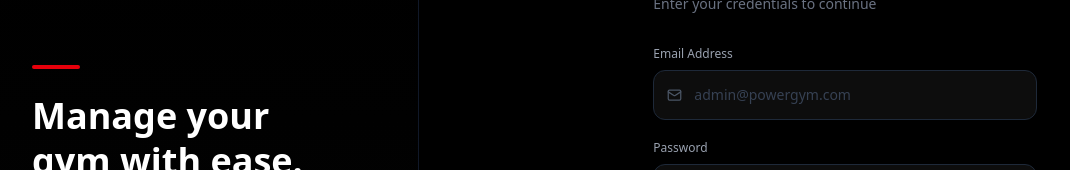
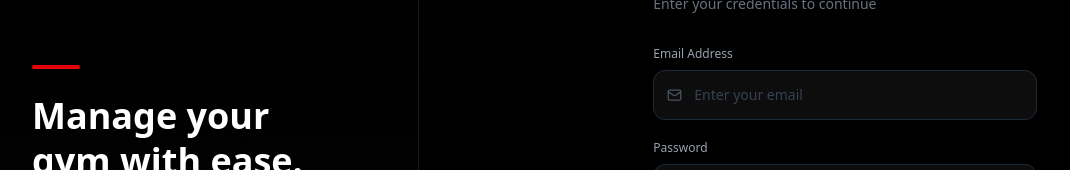
Before and after one commit to JainSrushti/Gym_Frontend, a React (Vite) app: page /admin in a window 1280 px wide. Shown: the part 252-422 px from the top of the page, without its empty margins (8-1078 px from the left). Built offline with nearby package versions, Linux system fonts and the light colour scheme; the HTML template or start-up script is replaced by a standard one.

Commit message:
adminform changes

```diff
--- a/src/components/Admin/AdminLogin.jsx
+++ b/src/components/Admin/AdminLogin.jsx
@@ -90,7 +90,7 @@ function AdminLogin() {
               <label className="block text-gray-400 text-xs font-medium mb-2">Email Address</label>
               <div className="relative">
                 <Mail size={15} className="absolute left-3.5 top-1/2 -translate-y-1/2 text-gray-600" />
-                <input type="email" required placeholder="admin@powergym.com"
+                <input type="email" required placeholder="Enter your email"
                   value={form.email}
                   onChange={(e) => setForm({ ...form, email: e.target.value })}
                   className="w-full bg-[#0d0d0d] border border-gray-800 text-white text-sm rounded-xl pl-10 pr-4 py-3.5 focus:outline-none focus:border-red-500 placeholder-gray-700 transition"
```
